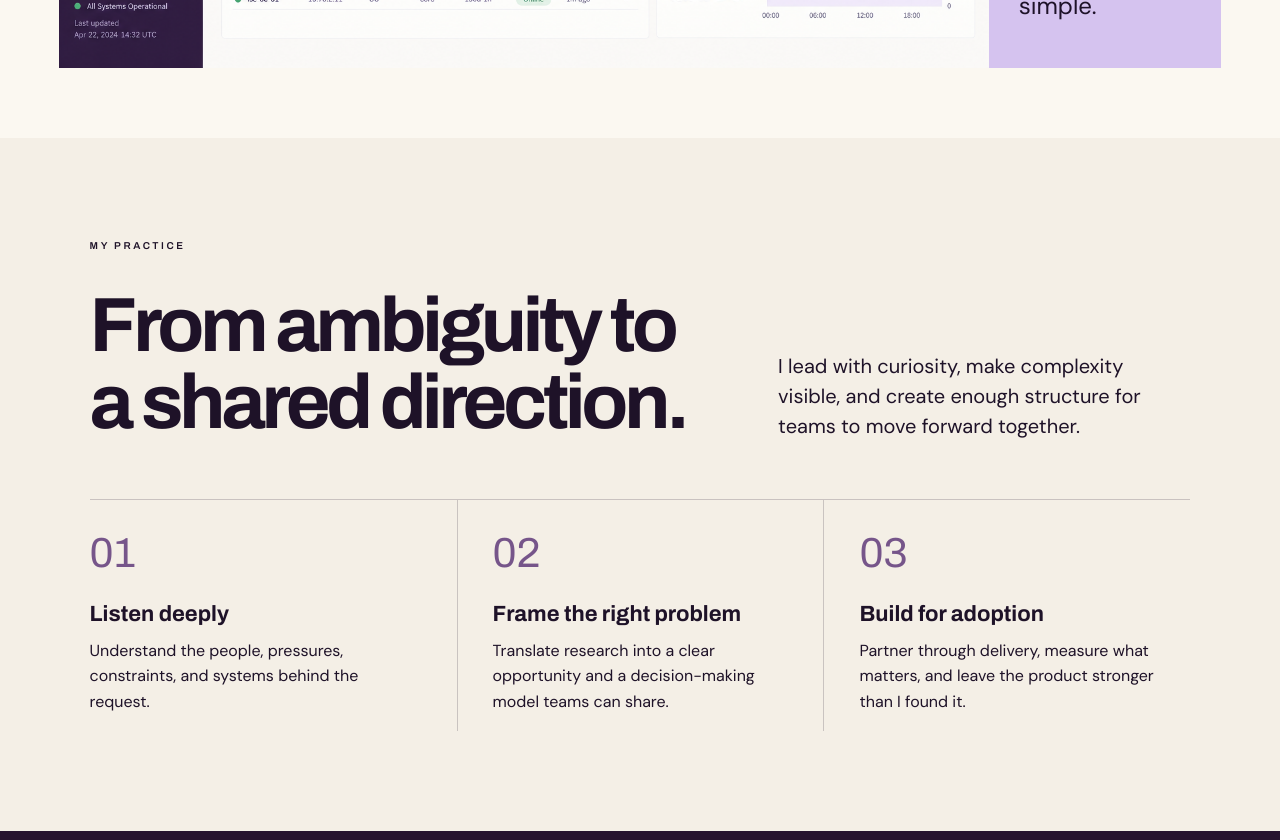
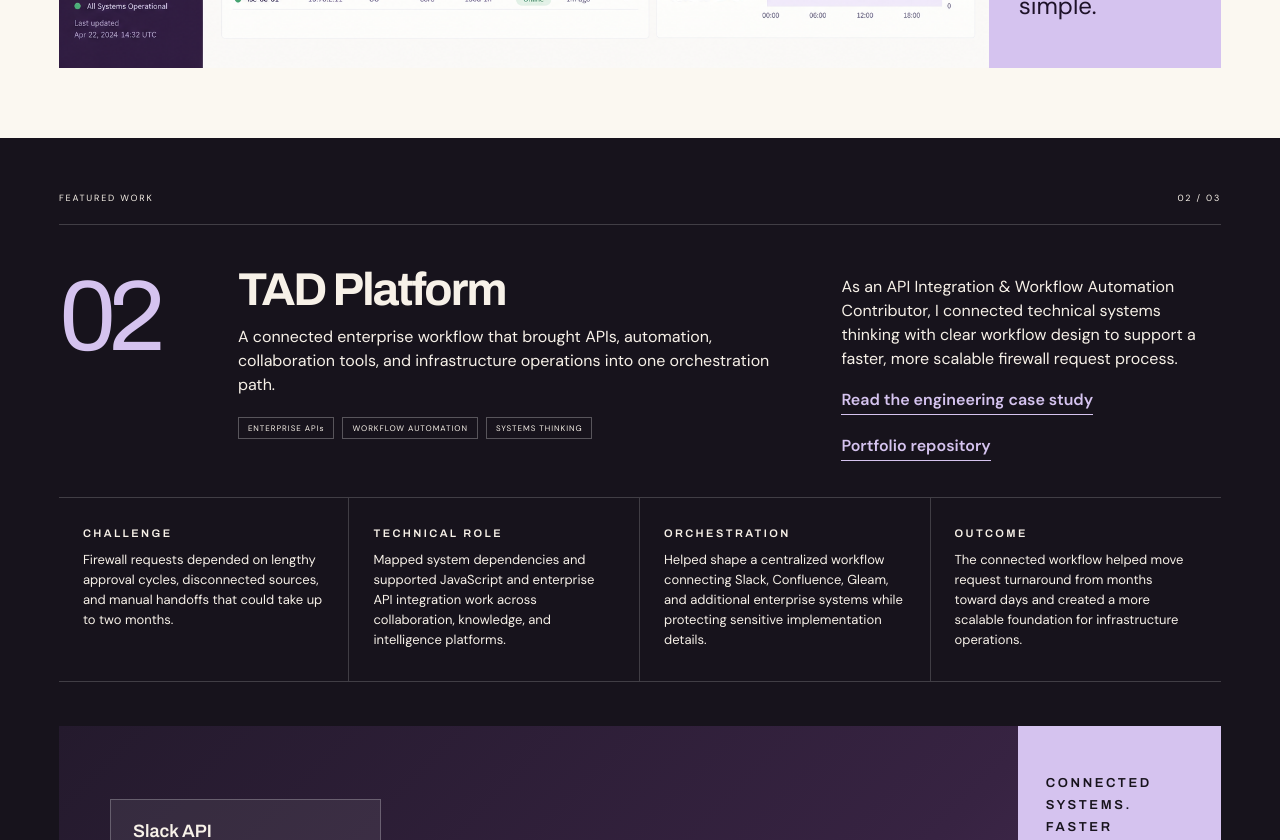
Before and after one commit to gonzasha345-art/designportfolio, a React (Vite) app: page / in a window 1280 px wide. Shown: the part 1960-2800 px from the top of the page. Built offline with nearby package versions, Linux system fonts and the light colour scheme.

Commit message:
Add TAD case study to design portfolio

```diff
--- a/src/App.jsx
+++ b/src/App.jsx
@@ -2,8 +2,8 @@ import { useEffect, useState } from "react";
 import "./styles.css";
 
 const work = [
-  { number: "01", title: "ISE Platform", note: "A global infrastructure experience for understanding node health, clusters, topology, and network activity.", tags: "PRODUCT DESIGN · DATA UX · FULL-STACK", primary: "Open Figma prototype", href: "https://symbol-desert-66256692.figma.site" },
-  { number: "02", title: "TAD Platform", note: "A connected workflow that helped move firewall requests from months toward days.", tags: "WORKFLOW · INTEGRATIONS · ENTERPRISE UX", primary: "View engineering work", href: "https://github.com/gonzasha345-art" },
+  { number: "01", title: "ISE Platform", note: "A global infrastructure experience for understanding node health, clusters, topology, and network activity.", tags: "PRODUCT DESIGN · DATA UX · FULL-STACK", primary: "Open Figma prototype", href: "https://symbol-desert-66256692.figma.site", indexHref: "#work" },
+  { number: "02", title: "TAD Platform", note: "A connected workflow that helped move firewall requests from months toward days.", tags: "API INTEGRATION · AUTOMATION · ENTERPRISE UX", primary: "Read the engineering case study", href: "https://www.shainagonzalesdesigns.com/#case-tad-platform", indexHref: "#tad-platform" },
   { number: "03", title: "Nova Design System", note: "A reusable system spanning foundations, components, wireframes, and coordinated light and dark themes.", tags: "SYSTEMS · ACCESSIBILITY · HANDOFF", primary: "Explore in Figma", href: "https://www.figma.com/design/F7BbXAhoAhKdo1ySdAKNY7/nova-style-system?node-id=5-844&t=Sac2vEKOdGaL2tzS-1" },
 ];
 
@@ -12,6 +12,13 @@ const stages = [
   ["Leadership", "Led discovery, aligned stakeholders across product and engineering, and established a shared product vision."],
   ["System", "Created modular workflows and reusable patterns, then partnered with engineering through delivery."],
   ["Outcome", "Made high-stakes work easier to understand, reduced friction, and established a foundation that could scale."],
+];
+
+const tadStages = [
+  ["Challenge", "Firewall requests depended on lengthy approval cycles, disconnected sources, and manual handoffs that could take up to two months."],
+  ["Technical role", "Mapped system dependencies and supported JavaScript and enterprise API integration work across collaboration, knowledge, and intelligence platforms."],
+  ["Orchestration", "Helped shape a centralized workflow connecting Slack, Confluence, Gleam, and additional enterprise systems while protecting sensitive implementation details."],
+  ["Outcome", "The connected workflow helped move request turnaround from months toward days and created a more scalable foundation for infrastructure operations."],
 ];
 
 export function App() {
@@ -62,7 +69,7 @@ export function App() {
           <div className="work-index" aria-label="Selected work index">
             <p className="eyebrow">SELECTED WORK</p>
             {work.map((item, index) => (
-              <a className={index === 0 ? "index-row active" : "index-row"} key={item.number} href={index === 0 ? "#work" : item.href}>
+              <a className={index === 0 ? "index-row active" : "index-row"} key={item.number} href={item.indexHref || item.href}>
                 <span className="index-number">{item.number}</span>
                 <span className="index-content">
                   <strong>{item.title}</strong>
@@ -100,6 +107,39 @@ export function App() {
               <span>CLEARER SYSTEMS.<br />STRONGER TEAMS.</span>
               <p>Complex work should feel simple.</p>
             </figcaption>
+          </figure>
+        </section>
+
+        <section className="featured tad-feature" id="tad-platform" aria-labelledby="tad-project-title">
+          <div className="section-topline"><span>FEATURED WORK</span><span>02 / 03</span></div>
+          <div className="project-heading">
+            <span className="project-number">02</span>
+            <div>
+              <h2 id="tad-project-title">TAD Platform</h2>
+              <p>A connected enterprise workflow that brought APIs, automation, collaboration tools, and infrastructure operations into one orchestration path.</p>
+              <div className="tag-row"><span>ENTERPRISE APIs</span><span>WORKFLOW AUTOMATION</span><span>SYSTEMS THINKING</span></div>
+            </div>
+            <div className="project-summary">
+              <p>As an API Integration &amp; Workflow Automation Contributor, I connected technical systems thinking with clear workflow design to support a faster, more scalable firewall request process.</p>
+              <div className="project-links"><a href="https://www.shainagonzalesdesigns.com/#case-tad-platform">Read the engineering case study</a><a href="https://github.com/gonzasha345-art/designportfolio">Portfolio repository</a></div>
+            </div>
+          </div>
+          <div className="case-grid">
+            {tadStages.map(([title, copy]) => (
+              <article key={title}><h3>{title}</h3><p>{copy}</p></article>
+            ))}
+          </div>
+          <figure className="tad-system-visual" aria-label="Conceptual TAD integration architecture">
+            <div className="tad-source-list">
+              <div><strong>Slack API</strong><span>Collaboration</span></div>
+              <div><strong>Confluence API</strong><span>Knowledge</span></div>
+              <div><strong>AI / Gleam</strong><span>Intelligence</span></div>
+            </div>
+            <div className="tad-flow-arrow" aria-hidden="true">→</div>
+            <div className="tad-hub"><small>ORCHESTRATION</small><strong>TAD</strong><span>Connected workflow</span></div>
+            <div className="tad-flow-arrow" aria-hidden="true">→</div>
+            <div className="tad-output"><small>AUTOMATED OUTCOME</small><strong>Firewall Workflow</strong><span>Months → days</span></div>
+            <figcaption><span>CONNECTED SYSTEMS.<br />FASTER OUTCOMES.</span><p>Technical complexity, made actionable.</p></figcaption>
           </figure>
         </section>
 
--- a/src/styles.css
+++ b/src/styles.css
@@ -83,6 +83,24 @@ h1 { max-width: 730px; margin-bottom: 22px; font: 800 clamp(58px, 6.6vw, 102px)/
 .product-visual figcaption { display: flex; flex-direction: column; justify-content: space-between; padding: 48px 30px; background: #d5c3ef; }
 .product-visual figcaption span { font: 600 15px/1.65 "Archivo", sans-serif; letter-spacing: .22em; }
 .product-visual figcaption p { max-width: 180px; margin: 0; font-size: 24px; line-height: 1.22; }
+.tad-feature { background: #17131c; color: #f7f1e8; }
+.tad-feature .section-topline, .tad-feature .project-heading, .tad-feature .case-grid { border-color: rgba(255,255,255,.18); }
+.tad-feature .project-number { color: #d5c3ef; }
+.tad-feature .tag-row span { border-color: rgba(255,255,255,.28); }
+.tad-feature .case-grid article { border-color: rgba(255,255,255,.18); }
+.tad-feature .project-links a { color: #d5c3ef; }
+.tad-system-visual { display: grid; grid-template-columns: 1.2fr auto .85fr auto 1.1fr .9fr; align-items: center; gap: clamp(14px, 2vw, 30px); min-height: 430px; margin: 0; padding-left: clamp(24px, 4vw, 58px); background: linear-gradient(135deg, #241a2d, #372342 62%, #4d2f5a); overflow: hidden; }
+.tad-source-list { display: grid; gap: 14px; }
+.tad-source-list div, .tad-hub, .tad-output { display: grid; gap: 6px; padding: 22px; border: 1px solid rgba(255,255,255,.24); background: rgba(255,255,255,.07); }
+.tad-source-list strong, .tad-hub strong, .tad-output strong { font: 600 clamp(15px, 1.4vw, 21px)/1.1 "Archivo", sans-serif; }
+.tad-source-list span, .tad-hub span, .tad-output span, .tad-hub small, .tad-output small { color: #cabbd3; font-size: 10px; letter-spacing: .12em; text-transform: uppercase; }
+.tad-hub { padding-block: 48px; text-align: center; background: #d5c3ef; color: #17131c; }
+.tad-hub span, .tad-hub small { color: #5c4965; }
+.tad-output { padding-block: 38px; background: rgba(255,255,255,.13); }
+.tad-flow-arrow { color: #d5c3ef; font-size: 34px; }
+.tad-system-visual figcaption { align-self: stretch; display: flex; flex-direction: column; justify-content: space-between; padding: 46px 28px; background: #d5c3ef; color: #17131c; }
+.tad-system-visual figcaption span { font: 600 13px/1.7 "Archivo", sans-serif; letter-spacing: .2em; }
+.tad-system-visual figcaption p { margin: 0; font-size: 22px; line-height: 1.2; }
 
 .practice { padding: 100px clamp(28px, 7vw, 110px); background: var(--cream); }
 .practice-heading { display: grid; grid-template-columns: 1.2fr .8fr; gap: 70px; align-items: end; padding-bottom: 58px; }
@@ -130,6 +148,12 @@ h1 { max-width: 730px; margin-bottom: 22px; font: 800 clamp(58px, 6.6vw, 102px)/
   .case-grid article:nth-child(-n+2) { border-bottom: 1px solid var(--line-light); }
   .product-visual { grid-template-columns: 1fr; }
   .product-visual figcaption { min-height: 240px; }
+  .tad-system-visual { grid-template-columns: 1fr auto 1fr; padding: 34px; }
+  .tad-system-visual .tad-source-list { grid-row: 1; }
+  .tad-system-visual .tad-hub { grid-row: 1; }
+  .tad-system-visual .tad-output { grid-column: 1 / 4; grid-row: 2; text-align: center; }
+  .tad-system-visual .tad-flow-arrow:nth-of-type(2) { display: none; }
+  .tad-system-visual figcaption { grid-column: 1 / 4; min-height: 190px; }
   .practice-heading, .about { grid-template-columns: 1fr; }
   .principles { grid-template-columns: 1fr; }
   .principles article + article { padding-left: 0; border-left: 0; border-top: 1px solid var(--line-light); }
@@ -153,6 +177,9 @@ h1 { max-width: 730px; margin-bottom: 22px; font: 800 clamp(58px, 6.6vw, 102px)/
   .case-grid { grid-template-columns: 1fr; }
   .case-grid article { border-right: 0; border-bottom: 1px solid var(--line-light); }
   .product-visual img { min-height: 280px; }
+  .tad-system-visual { display: grid; grid-template-columns: 1fr; padding: 24px; }
+  .tad-system-visual .tad-source-list, .tad-system-visual .tad-hub, .tad-system-visual .tad-output, .tad-system-visual figcaption { grid-column: 1; grid-row: auto; }
+  .tad-system-visual .tad-flow-arrow { display: none; }
   .practice, .about, .contact { padding: 75px 22px; }
   .experience { padding: 75px 22px; }
   .experience-list article { grid-template-columns: 1fr; gap: 12px; }
```
Also changed, not shown: 5 other files (tests, documents, lock files or other folders).
